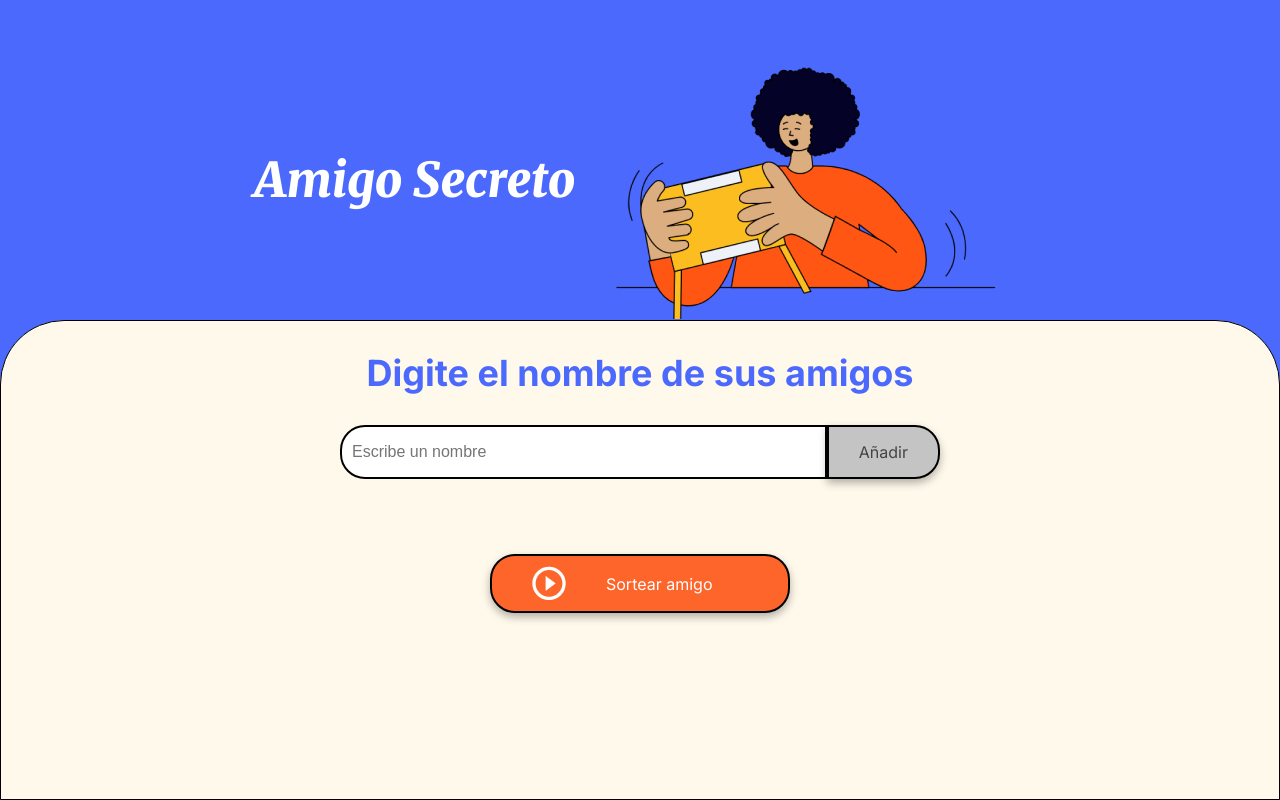
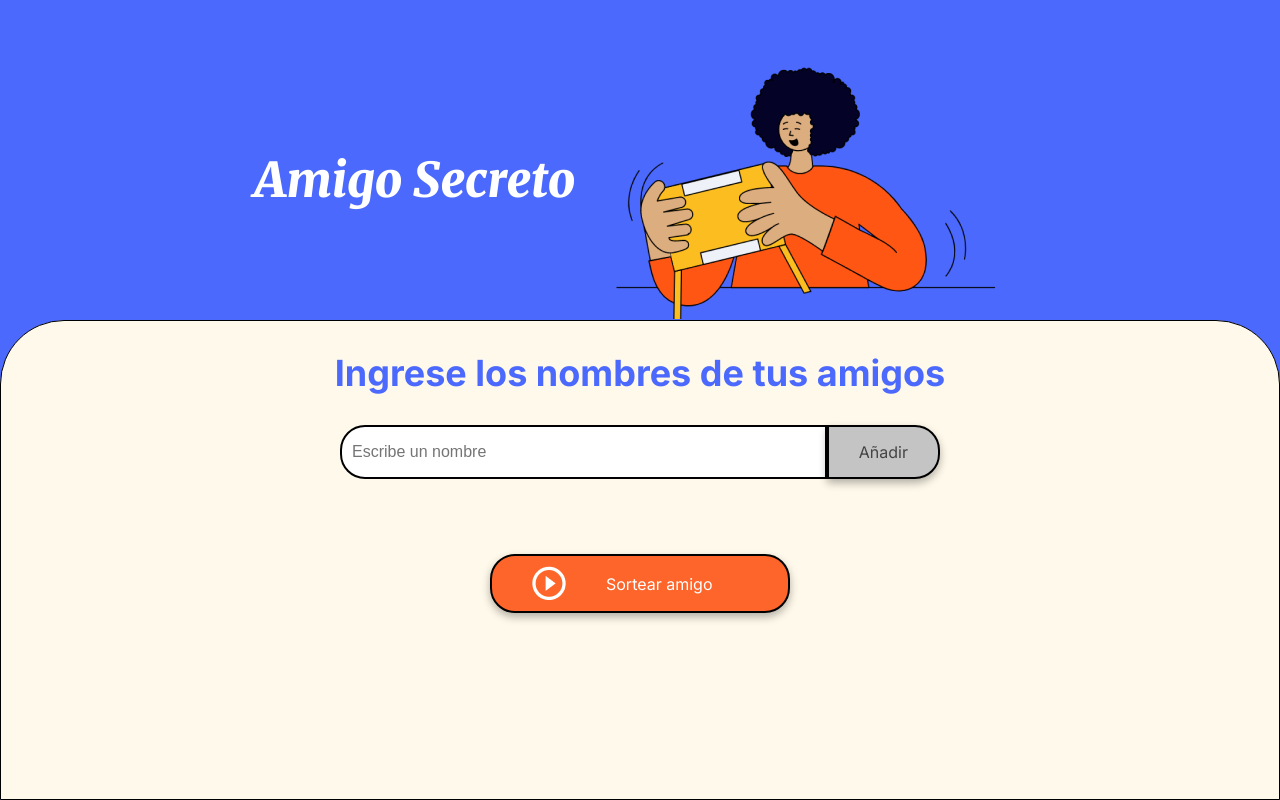
Before and after one commit to Vyttali/challenge-amigo-secreto, a plain HTML site: page index.html in a window 1280 px wide. Drawn offline with Linux system fonts and the light colour scheme.

Commit message:
correccion de texto

```diff
--- a/index.html
+++ b/index.html
@@ -18,7 +18,7 @@
         </header>
 
         <section class="input-section">
-            <h2 class="section-title">Digite el nombre de sus amigos</h2>
+            <h2 class="section-title">Ingrese los nombres de tus amigos</h2>
             <div class="input-wrapper">
                 <input type="text" id="amigo" class="input-name" placeholder="Escribe un nombre">
                 <button class="button-add" onclick="agregarAmigo()">Añadir</button>
```
